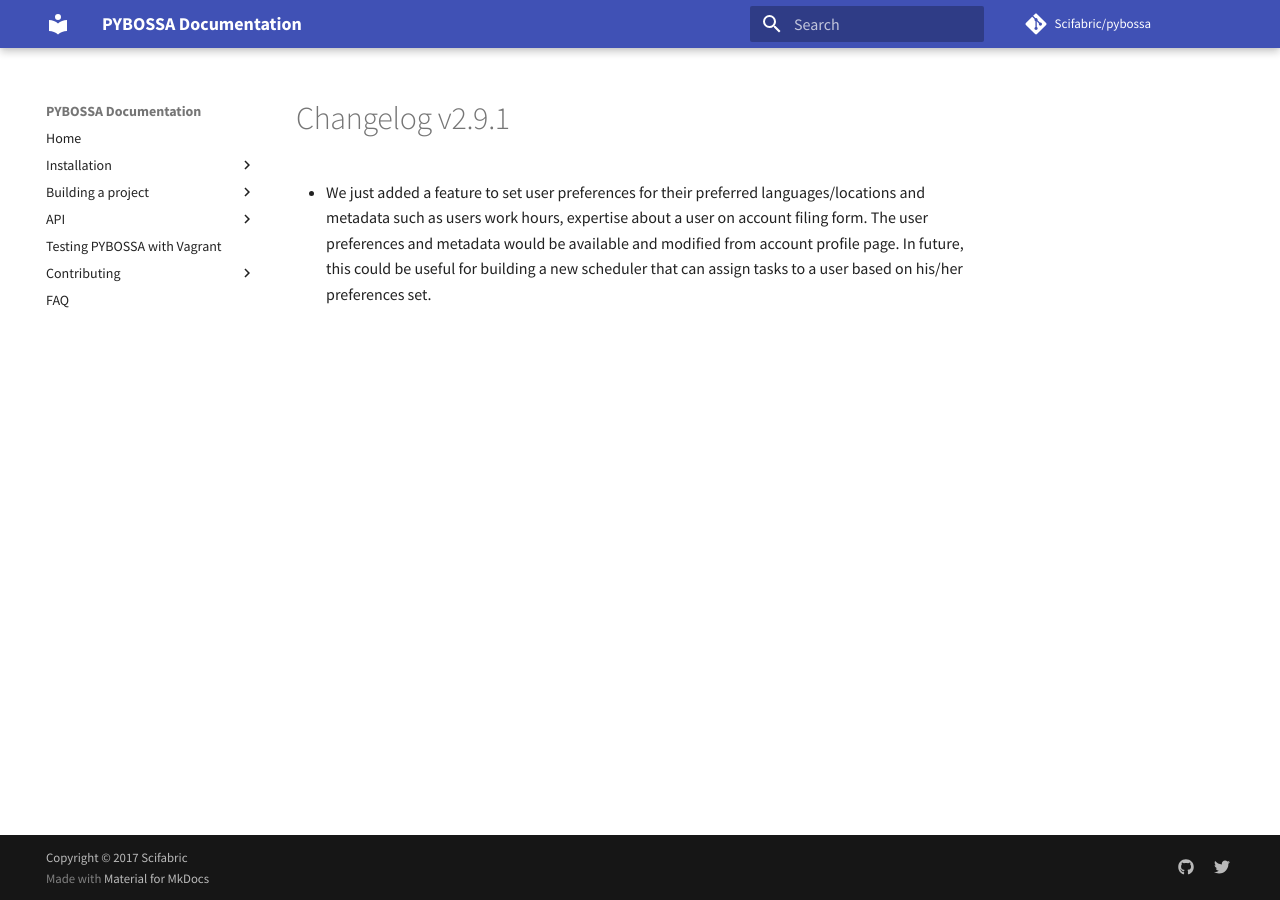
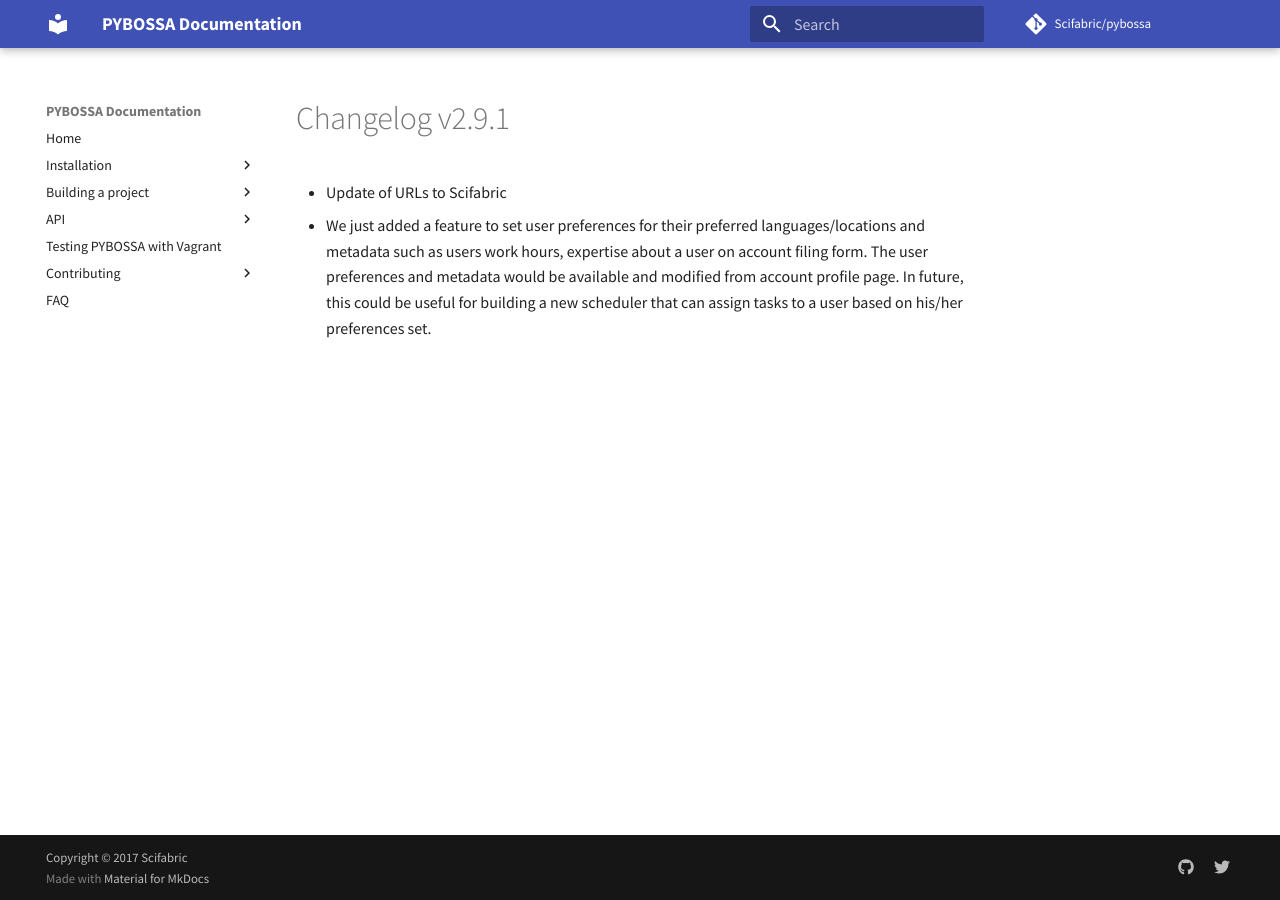
Before and after one commit to Scifabric/docs.pybossa.com, an MkDocs documentation site: the page built from docs/changelog/v2.9.1.md, in a window 1280 px wide. Built offline with MkDocs 1.6.1 and Material for MkDocs 9.7.7, drawn with Linux system fonts in a browser that asks for light colours; comment, search, counter and statistics services are not loaded; old or Windows-style settings are respelled for this version of MkDocs.

Commit message:
more 2.9.1 changelog

```diff
--- a/docs/changelog/v2.9.1.md
+++ b/docs/changelog/v2.9.1.md
@@ -1,4 +1,5 @@
 Changelog v2.9.1
 ================
 
+* Update of URLs to Scifabric
 * We just added a feature to set user preferences for their preferred languages/locations and metadata such as users work hours, expertise about a user on account filing form. The user preferences and metadata would be available and modified from account profile page. In future, this could be useful for building a new scheduler that can assign tasks to a user based on his/her preferences set.
```
